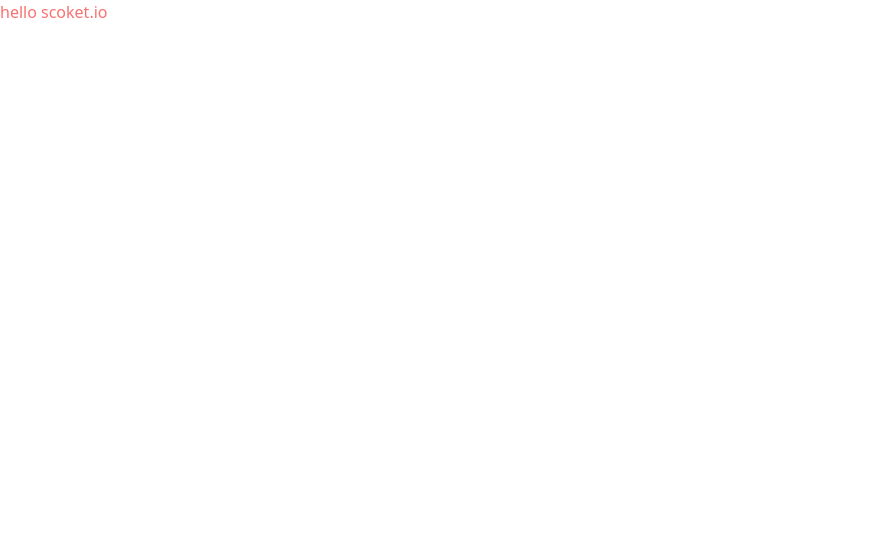
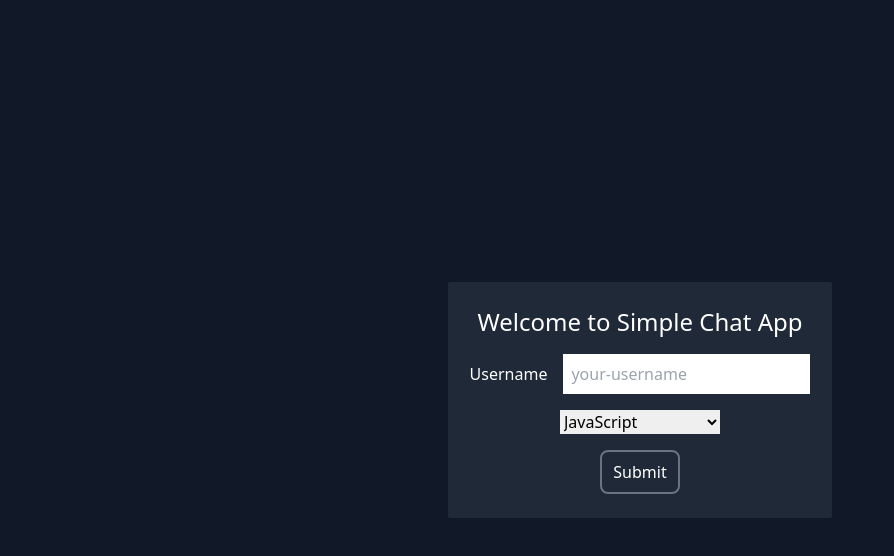
Before and after one commit to bishwas-10/socket.io-practice, a React (Create React App) app in the folder client/: page / in a window 1280 px wide. Shown: the top 556 px of the page, without its empty margins (0-894 px from the left). Built offline with nearby package versions, Linux system fonts and the light colour scheme; no server answers.

Commit message:
created a form page

```diff
--- a/client/package.json
+++ b/client/package.json
@@ -14,6 +14,7 @@
     "@types/socket.io-client": "^3.0.0",
     "react": "^18.2.0",
     "react-dom": "^18.2.0",
+    "react-router-dom": "^6.21.1",
     "react-scripts": "5.0.1",
     "socket.io-client": "^4.7.2",
     "typescript": "^4.9.5",
--- a/client/src/App.tsx
+++ b/client/src/App.tsx
@@ -1,22 +1,19 @@
 import React,{useEffect} from 'react';
 import { io } from 'socket.io-client';
+import {BrowserRouter as Router, Routes, Route} from "react-router-dom";
+import ChatPage from './components/ChatPage';
+import Home from './components/Home';
 
-const socket = io('http://localhost:4000');
 function App() {
-const userData = {
-  name:"bishwas",
-  section:"pmc sec A"
-}
-const joinRoom=()=>{
-  socket.emit('join_room',userData);
-}
-
-  useEffect(()=>{
-    joinRoom();
-  },[])
 
   return (
-   <div className="text-red-400">hello scoket.io</div>
+   <Router>
+    <Routes>
+    <Route path='/' element={<Home/>}/>
+    <Route path='/chat' element={<ChatPage/>}/>
+
+    </Routes>
+   </Router>
   );
 }
 
--- /dev/null
+++ b/client/src/components/ChatBar.tsx
@@ -0,0 +1,9 @@
+import React from 'react'
+
+const ChatBar = () => {
+  return (
+    <div>ChatBar</div>
+  )
+}
+
+export default ChatBar
--- /dev/null
+++ b/client/src/components/ChatBody.tsx
@@ -0,0 +1,9 @@
+import React from 'react'
+
+const ChatBody = () => {
+  return (
+    <div>ChatBody</div>
+  )
+}
+
+export default ChatBody
--- /dev/null
+++ b/client/src/components/ChatFooter.tsx
@@ -0,0 +1,9 @@
+import React from 'react'
+
+const ChatFooter = () => {
+  return (
+    <div>ChatFooter</div>
+  )
+}
+
+export default ChatFooter
--- /dev/null
+++ b/client/src/components/ChatPage.tsx
@@ -0,0 +1,9 @@
+import React from 'react'
+
+const ChatPage = () => {
+  return (
+    <div>ChatPage</div>
+  )
+}
+
+export default ChatPage
--- /dev/null
+++ b/client/src/components/Home.tsx
@@ -0,0 +1,63 @@
+import React, { ChangeEvent, useState } from "react";
+
+const Home = () => {
+  const [name, setName] = useState<string>("");
+  const [room, setRoom] = useState<string>("");
+  const handleSubmit = (e: React.FormEvent<HTMLFormElement>) => {
+    e.preventDefault();
+    console.log(name, room);
+  };
+  const handleSelectChange = (e: ChangeEvent<HTMLSelectElement>) => {
+    setRoom(e.target.value);
+  };
+  return (
+    <div className="bg-gray-900 w-screen h-screen flex flex-col items-center justify-center text-white">
+      <form
+        action="submit"
+        onSubmit={handleSubmit}
+        className="py-6 px-4 w-96   rounded-sm bg-gray-800 flex flex-col gap-4"
+      >
+        <p className="text-center text-2xl">Welcome to Simple Chat App</p>
+
+        <div className="flex flex-col items-center gap-4 text-black">
+          <div className="flex gap-4 items-center">
+            <label htmlFor="username" className="text-white">
+              Username
+            </label>
+            <input
+              type="text"
+              minLength={6}
+              value={name}
+              onChange={(e) => setName(e.target.value)}
+              name="username"
+              placeholder="your-username"
+              className="p-2  focus:outline-none"
+            />
+          </div>
+
+          <select
+            value={room}
+            onChange={handleSelectChange}
+            name="room"
+            id="chatroom"
+            className="w-40 focus:outline-none"
+          >
+            <option value="JavaScript">JavaScript</option>
+            <option value="Python">Python</option>
+            <option value="C++">C++</option>
+            <option value="Java">Java</option>
+            <option value="Php">Php</option>
+          </select>
+          <button
+            type="submit"
+            className=" w-20 text-white border-2 p-2 border-gray-500 rounded-lg"
+          >
+            Submit
+          </button>
+        </div>
+      </form>
+    </div>
+  );
+};
+
+export default Home;
```
Also changed, not shown: 1 other file (tests, documents, lock files or other folders).
